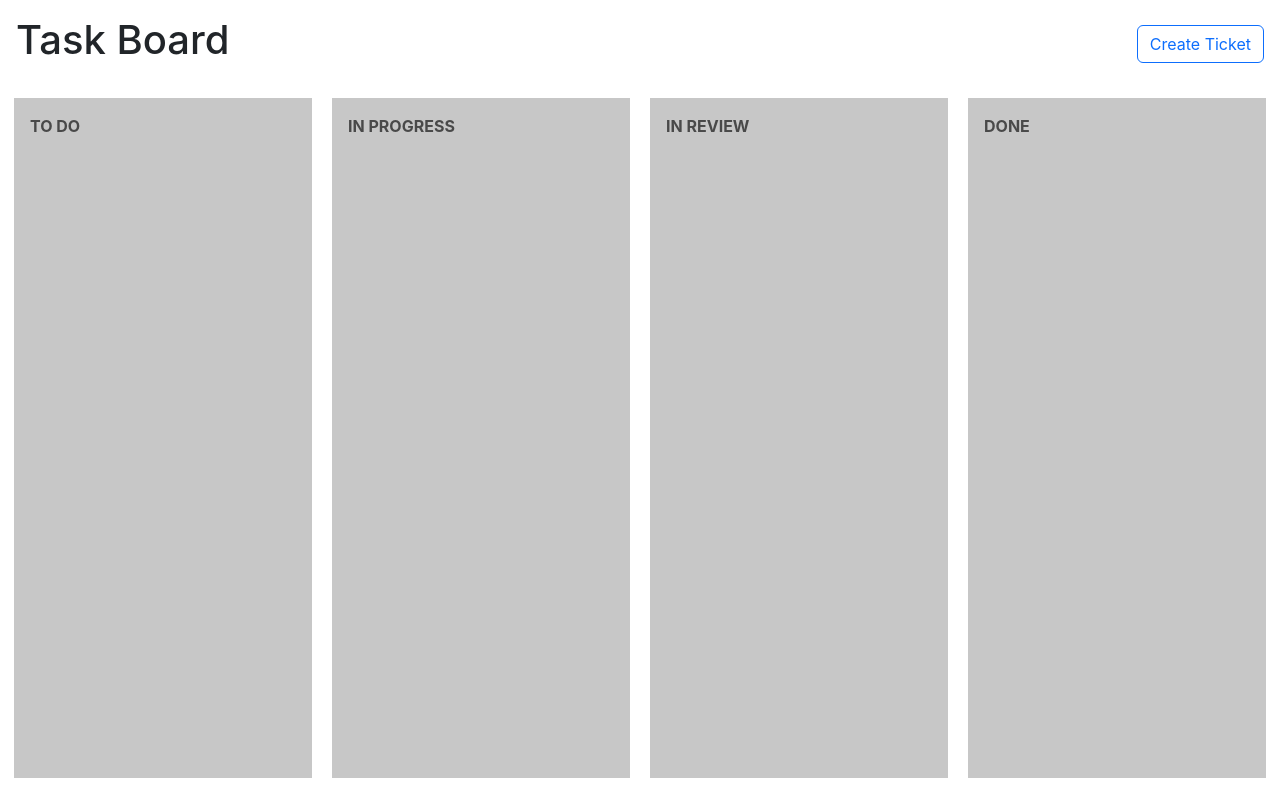
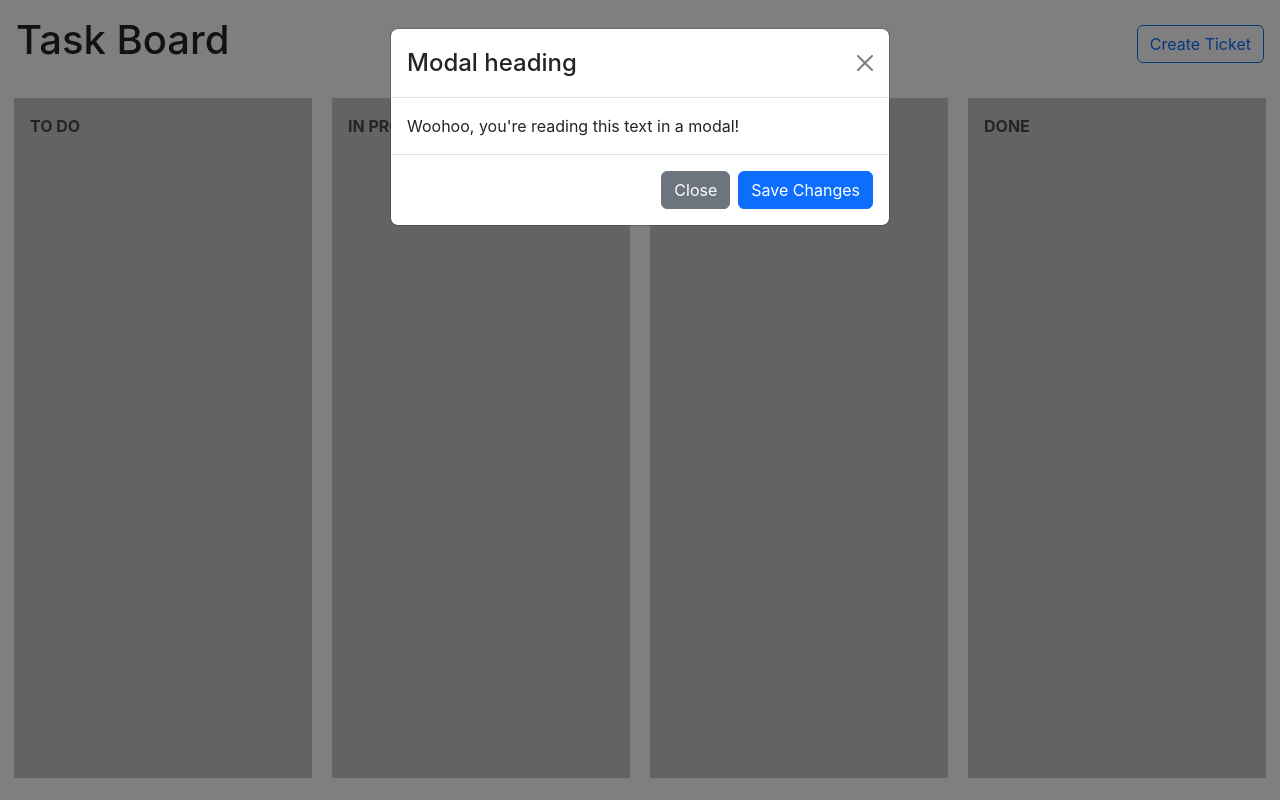
Before and after one commit to keerthana-lab/sample-react-app, a React (Create React App) app in the folder dashboard/: page / in a window 1280 px wide. Both pictures are taken after a click on the button "Create Ticket". Built offline with nearby package versions, Linux system fonts and the light colour scheme.

Commit message:
dummy modal added

```diff
--- a/dashboard/package.json
+++ b/dashboard/package.json
@@ -10,6 +10,7 @@
     "@types/react-dom": "^18.0.6",
     "bootstrap": "^5.2.2",
     "react": "^18.2.0",
+    "react-bootstrap": "^2.5.0",
     "react-dom": "^18.2.0",
     "react-scripts": "5.0.1",
     "source-map-loader": "^4.0.1",
--- a/dashboard/src/AppHeader/index.tsx
+++ b/dashboard/src/AppHeader/index.tsx
@@ -1,11 +1,31 @@
-import React from "react";
-import { AppTitle } from "../constants";
+import React, { useState } from "react";
+import { AppTitle, createTicketLabel } from "../constants";
+import Button from 'react-bootstrap/Button';
+import Modal from 'react-bootstrap/Modal';
 
 function AppHeader() {
+    const [show, setShow] = useState(false);
+
+    const handleClose = () => setShow(false);
+    const handleShow = () => setShow(true);
     return (
         <div className="d-flex justify-content-between align-items-center m-3">
             <h1>{AppTitle}</h1>
-            <button type="button" className="btn btn-outline-primary h-25">Create Ticket</button>
+            <Button variant="outline-primary" onClick={handleShow}>{createTicketLabel}</Button>
+            <Modal show={show} onHide={handleClose}>
+                <Modal.Header closeButton>
+                    <Modal.Title>Modal heading</Modal.Title>
+                </Modal.Header>
+                <Modal.Body>Woohoo, you're reading this text in a modal!</Modal.Body>
+                <Modal.Footer>
+                    <Button variant="secondary" onClick={handleClose}>
+                        Close
+                    </Button>
+                    <Button variant="primary" onClick={handleClose}>
+                        Save Changes
+                    </Button>
+                </Modal.Footer>
+            </Modal>
         </div>
     );
 }
--- a/dashboard/src/HomePage/index.tsx
+++ b/dashboard/src/HomePage/index.tsx
@@ -1,9 +1,9 @@
 import React from "react";
 import AppHeader from "../AppHeader";
+import { statusOfTask } from "../constants";
 import Status from "../Status";
 
 export const HomePage = () => {
-  const statusOfTask = ['To Do', 'In Progress', 'In Review', 'Done'];
   return (
     <div>
       <AppHeader />
--- a/dashboard/src/constants/index.ts
+++ b/dashboard/src/constants/index.ts
@@ -1 +1,3 @@
 export const AppTitle = "Task Board";
+export const statusOfTask = ['To Do', 'In Progress', 'In Review', 'Done'];
+export const createTicketLabel = "Create Ticket";
```
Also changed, not shown: 1 other file (tests, documents, lock files or other folders).
